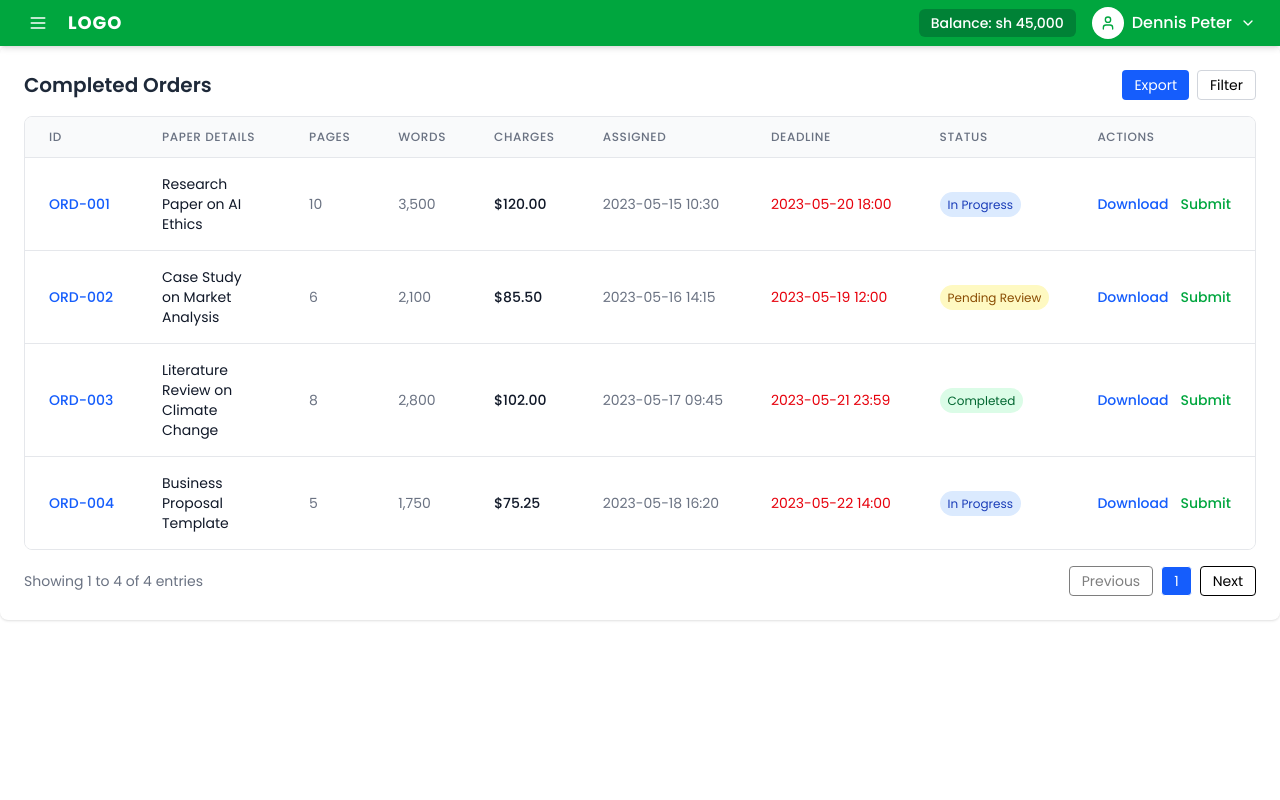
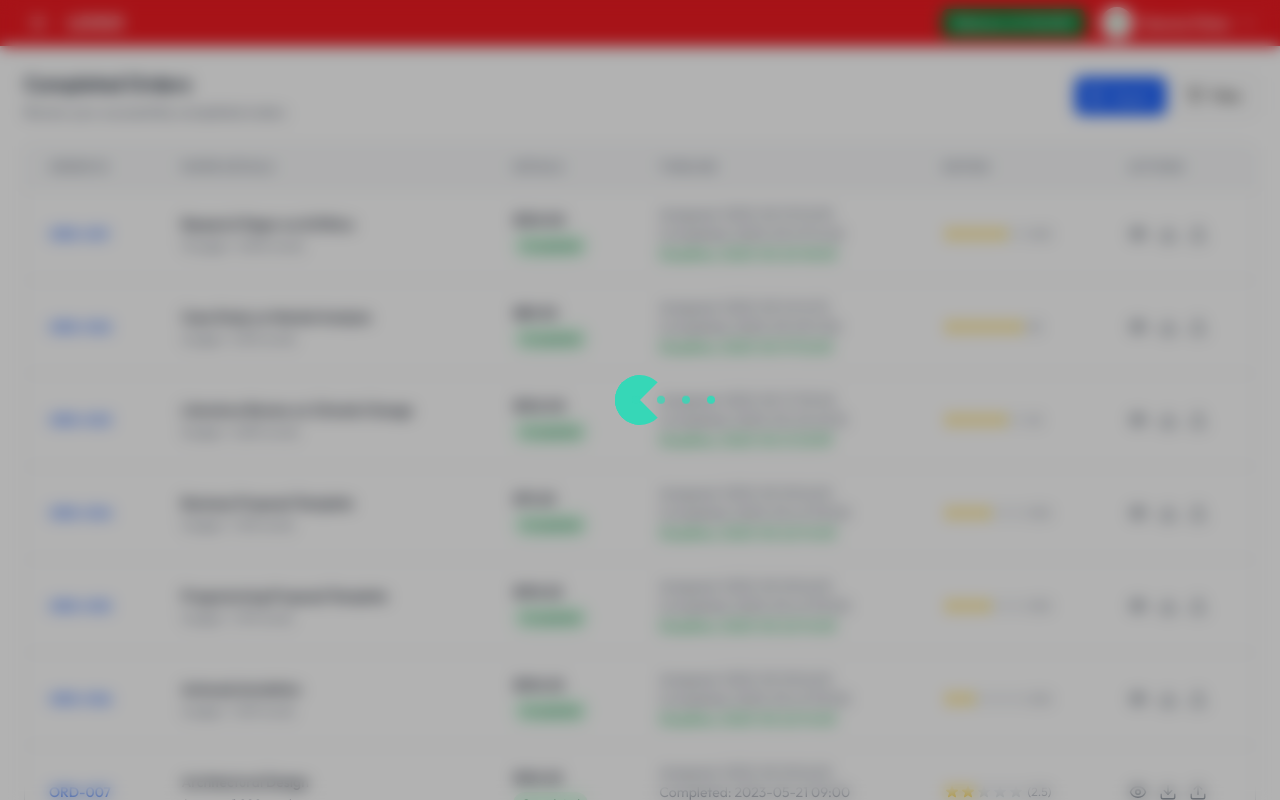
Before and after one commit to Ritahchanger/penpal, a Next.js app in the folder frontend/: page /user/dashboard/orders/completed in a window 1280 px wide. Shown: the top 800 px of the page. Built offline with nearby package versions, Linux system fonts and the light colour scheme.

Commit message:
Updates on the preloader

```diff
--- a/frontend/package.json
+++ b/frontend/package.json
@@ -12,7 +12,8 @@
     "lucide-react": "^0.503.0",
     "next": "15.3.1",
     "react": "^19.0.0",
-    "react-dom": "^19.0.0"
+    "react-dom": "^19.0.0",
+    "react-spinners": "^0.17.0"
   },
   "devDependencies": {
     "@tailwindcss/postcss": "^4",
--- a/frontend/src/app/globals.css
+++ b/frontend/src/app/globals.css
@@ -4,22 +4,33 @@
 :root {
   --background: #ffffff;
   --foreground: #171717;
+  --red: rgba(239, 28, 35);
+  --light-gray: rgb(242, 242, 242);
 }
-
-@media (prefers-color-scheme: dark) {
-  :root {
-    --background: #0a0a0a;
-    --foreground: #ededed;
-  }
-}
-
 @layer base {
   * {
     margin: 0;
     padding: 0;
     box-sizing: border-box;
-    font-family: "Poppins", sans-serif;
   }
+}
+body {
+  font-family: "Outfit", sans-serif;
+}
+
+::-webkit-scrollbar {
+  width: 3px;
+  height: 2px;
+}
+::-webkit-scrollbar-track {
+  /* background: #f1f1f1; */
+  background: #fff;
+}
+::-webkit-scrollbar-thumb {
+  background: #ff8c00;
+}
+::-webkit-scrollbar-thumb:hover {
+  background: #555;
 }
 
 .container {
--- a/frontend/src/app/user/dashboard/orders/completed/page.tsx
+++ b/frontend/src/app/user/dashboard/orders/completed/page.tsx
@@ -1,153 +1,170 @@
+"use client";
+
 import React from "react";
 
+import {
+  Eye,
+  Download,
+  Upload,
+  Filter,
+  FileDown,
+  ChevronLeft,
+  ChevronRight,
+} from "lucide-react";
+
+import { useRouter } from "next/navigation";
+
+import { orders } from "@/components/userDashboard/SampleOrders";
+
+import Loader from "@/components/userDashboard/Loader";
+
 const Page = () => {
-  // Dummy data
-  const orders = [
-    {
-      id: "ORD-001",
-      paperDetails: "Research Paper on AI Ethics",
-      pages: 10,
-      words: 3500,
-      charges: "$120.00",
-      timeAssigned: "2023-05-15 10:30",
-      deadline: "2023-05-20 18:00",
-      penalty: "$15/day",
-      status: "In Progress",
-    },
-    {
-      id: "ORD-002",
-      paperDetails: "Case Study on Market Analysis",
-      pages: 6,
-      words: 2100,
-      charges: "$85.50",
-      timeAssigned: "2023-05-16 14:15",
-      deadline: "2023-05-19 12:00",
-      penalty: "$10/day",
-      status: "Pending Review",
-    },
-    {
-      id: "ORD-003",
-      paperDetails: "Literature Review on Climate Change",
-      pages: 8,
-      words: 2800,
-      charges: "$102.00",
-      timeAssigned: "2023-05-17 09:45",
-      deadline: "2023-05-21 23:59",
-      penalty: "$12/day",
-      status: "Completed",
-    },
-    {
-      id: "ORD-004",
-      paperDetails: "Business Proposal Template",
-      pages: 5,
-      words: 1750,
-      charges: "$75.25",
-      timeAssigned: "2023-05-18 16:20",
-      deadline: "2023-05-22 14:00",
-      penalty: "$8/day",
-      status: "In Progress",
-    },
-  ];
-
+  const router = useRouter();
   return (
     <div className="p-6 bg-white rounded-lg shadow-sm">
-      <div className="mb-4 flex justify-between items-center">
-        <h2 className="text-xl font-semibold text-gray-800">Completed Orders</h2>
-        <div className="flex space-x-2">
-          <button className="px-3 py-1 bg-blue-600 text-white rounded text-sm hover:bg-blue-700 transition-colors">
+      <div className="mb-6 flex flex-col sm:flex-row justify-between items-start sm:items-center gap-4">
+        <div>
+          <h2 className="text-xl font-semibold text-gray-800">
+            Completed Orders
+          </h2>
+          <p className="text-sm text-gray-500 mt-1">
+            Review your successfully completed orders
+          </p>
+        </div>
+        <div className="flex flex-wrap gap-2">
+          <button className="flex items-center gap-2 px-3 py-2 bg-blue-600 text-white rounded-md text-sm hover:bg-blue-700 transition-colors">
+            <FileDown size={16} />
             Export
           </button>
-          <button className="px-3 py-1 border border-gray-300 rounded text-sm hover:bg-gray-50 transition-colors">
+          <button className="flex items-center gap-2 px-3 py-2 border border-gray-300 rounded-md text-sm hover:bg-gray-50 transition-colors">
+            <Filter size={16} />
             Filter
           </button>
         </div>
       </div>
 
       <div className="overflow-x-auto border border-gray-200 rounded-lg">
+
         <table className="min-w-full divide-y divide-gray-200">
+
           <thead className="bg-gray-50">
             <tr>
               <th className="px-6 py-3 text-left text-xs font-medium text-gray-500 uppercase tracking-wider">
-                Id
+                Order ID
               </th>
               <th className="px-6 py-3 text-left text-xs font-medium text-gray-500 uppercase tracking-wider">
                 Paper Details
               </th>
               <th className="px-6 py-3 text-left text-xs font-medium text-gray-500 uppercase tracking-wider">
-                Pages
+                Details
               </th>
               <th className="px-6 py-3 text-left text-xs font-medium text-gray-500 uppercase tracking-wider">
-                Words
+                Timeline
               </th>
               <th className="px-6 py-3 text-left text-xs font-medium text-gray-500 uppercase tracking-wider">
-                Charges
-              </th>
-              <th className="px-6 py-3 text-left text-xs font-medium text-gray-500 uppercase tracking-wider">
-                Assigned
-              </th>
-              <th className="px-6 py-3 text-left text-xs font-medium text-gray-500 uppercase tracking-wider">
-                Deadline
-              </th>
-              <th className="px-6 py-3 text-left text-xs font-medium text-gray-500 uppercase tracking-wider">
-                Status
+                Rating
               </th>
               <th className="px-6 py-3 text-left text-xs font-medium text-gray-500 uppercase tracking-wider">
                 Actions
               </th>
             </tr>
+
           </thead>
+
           <tbody className="bg-white divide-y divide-gray-200">
             {orders.map((order) => (
               <tr key={order.id} className="hover:bg-gray-50">
-                <td className="px-6 py-4 whitespace-nowrap text-sm font-medium text-blue-600">
-                  {order.id}
+                <td className="px-6 py-4 whitespace-nowrap">
+                  <div className="text-sm font-medium text-blue-600">
+                    {order.id}
+                  </div>
                 </td>
-                <td className="px-6 py-4 text-sm text-gray-900 max-w-xs">
-                  {order.paperDetails}
-                </td>
-                <td className="px-6 py-4 whitespace-nowrap text-sm text-gray-500">
-                  {order.pages}
-                </td>
-                <td className="px-6 py-4 whitespace-nowrap text-sm text-gray-500">
-                  {order.words.toLocaleString()}
-                </td>
-                <td className="px-6 py-4 whitespace-nowrap text-sm font-medium text-gray-900">
-                  {order.charges}
-                </td>
-                <td className="px-6 py-4 whitespace-nowrap text-sm text-gray-500">
-                  {order.timeAssigned}
-                </td>
-                <td className="px-6 py-4 whitespace-nowrap text-sm text-gray-500">
-                  <span
-                    className={
-                      new Date(order.deadline) < new Date()
-                        ? "text-red-600"
-                        : ""
-                    }
-                  >
-                    {order.deadline}
-                  </span>
+                <td className="px-6 py-4">
+                  <div className="text-sm font-medium text-gray-900">
+                    {order.paperDetails}
+                  </div>
+                  <div className="text-xs text-gray-500 mt-1">
+                    {order.pages} pages • {order.words.toLocaleString()} words
+                  </div>
                 </td>
                 <td className="px-6 py-4 whitespace-nowrap">
-                  <span
-                    className={`px-2 py-1 text-xs rounded-full ${
+                  <div className="text-sm text-gray-900 font-medium">
+                    {order.charges}
+                  </div>
+                  <div
+                    className={`text-xs mt-1 px-2 py-1 inline-flex rounded-full ${
                       order.status === "Completed"
                         ? "bg-green-100 text-green-800"
-                        : order.status === "In Progress"
-                        ? "bg-blue-100 text-blue-800"
-                        : "bg-yellow-100 text-yellow-800"
+                        : ""
                     }`}
                   >
                     {order.status}
-                  </span>
+                  </div>
                 </td>
-                <td className="px-6 py-4 whitespace-nowrap text-sm font-medium">
-                  <button className="text-blue-600 hover:text-blue-900 mr-3">
-                    Download
-                  </button>
-                  <button className="text-green-600 hover:text-green-900">
-                    Submit
-                  </button>
+                <td className="px-6 py-4">
+                  <div className="text-sm text-gray-500">
+                    <div>Assigned: {order.timeAssigned}</div>
+                    <div>Completed: {order.timeCompleted}</div>
+                    <div
+                      className={
+                        new Date(order.deadline) < new Date(order.timeCompleted)
+                          ? "text-red-600"
+                          : "text-green-600"
+                      }
+                    >
+                      Deadline: {order.deadline}
+                    </div>
+                  </div>
+                </td>
+                <td className="px-6 py-4 whitespace-nowrap">
+                  <div className="flex items-center">
+                    <div className="flex">
+                      {[...Array(5)].map((_, i) => (
+                        <svg
+                          key={i}
+                          className={`w-4 h-4 ${
+                            i < Math.floor(order.rating)
+                              ? "text-yellow-400"
+                              : "text-gray-300"
+                          }`}
+                          fill="currentColor"
+                          viewBox="0 0 20 20"
+                        >
+                          <path d="M9.049 2.927c.3-.921 1.603-.921 1.902 0l1.07 3.292a1 1 0 00.95.69h3.462c.969 0 1.371 1.24.588 1.81l-2.8 2.034a1 1 0 00-.364 1.118l1.07 3.292c.3.921-.755 1.688-1.54 1.118l-2.8-2.034a1 1 0 00-1.175 0l-2.8 2.034c-.784.57-1.838-.197-1.539-1.118l1.07-3.292a1 1 0 00-.364-1.118L2.98 8.72c-.783-.57-.38-1.81.588-1.81h3.461a1 1 0 00.951-.69l1.07-3.292z" />
+                        </svg>
+                      ))}
+                    </div>
+                    <span className="ml-1 text-xs text-gray-500">
+                      ({order.rating})
+                    </span>
+                  </div>
+                </td>
+                <td className="px-6 py-4 whitespace-nowrap text-right text-sm font-medium">
+                  <div className="flex items-center gap-3">
+                    <button
+                      onClick={() =>
+                        router.push(
+                          `/user/dashboard/orders/completed/${order.id}`
+                        )
+                      }
+                      className="text-gray-600 hover:text-blue-600 transition-colors"
+                      title="View details"
+                    >
+                      <Eye size={18} />
+                    </button>
+                    <button
+                      className="text-gray-600 hover:text-green-600 transition-colors"
+                      title="Download files"
+                    >
+                      <Download size={18} />
+                    </button>
+                    <button
+                      className="text-gray-600 hover:text-purple-600 transition-colors"
+                      title="Submit revision"
+                    >
+                      <Upload size={18} />
+                    </button>
+                  </div>
                 </td>
               </tr>
             ))}
@@ -155,25 +172,30 @@ const Page = () => {
         </table>
       </div>
 
-      <div className="mt-4 flex items-center justify-between">
+      <div className="mt-6 flex flex-col sm:flex-row items-center justify-between gap-4">
         <div className="text-sm text-gray-500">
-          Showing 1 to {orders.length} of {orders.length} entries
+          Showing <span className="font-medium">1</span> to{" "}
+          <span className="font-medium">{orders.length}</span> of{" "}
+          <span className="font-medium">{orders.length}</span> results
         </div>
-        <div className="flex space-x-2">
+        <div className="flex items-center gap-2">
           <button
-            className="px-3 py-1 border rounded text-sm disabled:opacity-50"
+            className="px-3 py-1 border rounded-md text-sm flex items-center gap-1 hover:bg-gray-50 disabled:opacity-50 disabled:cursor-not-allowed"
             disabled
           >
+            <ChevronLeft size={16} />
             Previous
           </button>
-          <button className="px-3 py-1 border rounded text-sm bg-blue-600 text-white">
+          <button className="px-3 py-1 border border-neutral-300 rounded-md text-sm bg-blue-600 text-white">
             1
           </button>
-          <button className="px-3 py-1 border rounded text-sm hover:bg-gray-50">
+          <button className="px-3 py-1 border border-neutral-300 rounded-md text-sm flex items-center gap-1 hover:bg-gray-50">
             Next
+            <ChevronRight size={16} />
           </button>
         </div>
       </div>
+      <Loader />
     </div>
   );
 };
--- /dev/null
+++ b/frontend/src/components/userDashboard/Loader.tsx
@@ -0,0 +1,31 @@
+// components/Loader.tsx
+"use client";
+
+import { useEffect, useState } from "react";
+import { PacmanLoader } from "react-spinners";
+
+export default function Loader() {
+  const [loading, setLoading] = useState(true);
+
+//   useEffect(() => {
+//     const handleStart = () => setLoading(true);
+//     const handleComplete = () => setLoading(false);
+//     window.addEventListener("routeChangeStart", handleStart);
+//     window.addEventListener("routeChangeComplete", handleComplete);
+//     window.addEventListener("routeChangeError", handleComplete);
+
+//     return () => {
+//       window.removeEventListener("routeChangeStart", handleStart);
+//       window.removeEventListener("routeChangeComplete", handleComplete);
+//       window.removeEventListener("routeChangeError", handleComplete);
+//     };
+//   }, []);
+
+//   if (!loading) return null;
+
+  return (
+    <div className="fixed inset-0 z-50 flex items-center justify-center bg-black/30 bg-opacity-50 backdrop-blur-sm">
+      <PacmanLoader color="#36d7b7" size={25} />
+    </div>
+  );
+}
--- /dev/null
+++ b/frontend/src/components/userDashboard/SampleOrders.tsx
@@ -0,0 +1,98 @@
+export const orders = [
+  {
+    id: "ORD-001",
+    paperDetails: "Research Paper on AI Ethics",
+    pages: 10,
+    words: 3500,
+    charges: "$120.00",
+    timeAssigned: "2023-05-15 10:30",
+    timeCompleted: "2023-05-19 14:45",
+    deadline: "2023-05-20 18:00",
+    status: "Completed",
+    rating: 4.5,
+  },
+  {
+    id: "ORD-002",
+    paperDetails: "Case Study on Market Analysis",
+    pages: 6,
+    words: 2100,
+    charges: "$85.50",
+    timeAssigned: "2023-05-16 14:15",
+    timeCompleted: "2023-05-18 11:30",
+    deadline: "2023-05-19 12:00",
+    status: "Completed",
+    rating: 5,
+  },
+  {
+    id: "ORD-003",
+    paperDetails: "Literature Review on Climate Change",
+    pages: 8,
+    words: 2800,
+    charges: "$102.00",
+    timeAssigned: "2023-05-17 09:45",
+    timeCompleted: "2023-05-20 22:15",
+    deadline: "2023-05-21 23:59",
+    status: "Completed",
+    rating: 4,
+  },
+  {
+    id: "ORD-004",
+    paperDetails: "Business Proposal Template",
+    pages: 5,
+    words: 1750,
+    charges: "$75.25",
+    timeAssigned: "2023-05-18 16:20",
+    timeCompleted: "2023-05-21 09:00",
+    deadline: "2023-05-22 14:00",
+    status: "Completed",
+    rating: 3.5,
+  },
+  {
+    id: "ORD-005",
+    paperDetails: "Programming Proposal Template",
+    pages: 5,
+    words: 1749,
+    charges: "$105.25",
+    timeAssigned: "2023-05-18 16:20",
+    timeCompleted: "2023-05-21 09:00",
+    deadline: "2023-05-22 14:00",
+    status: "Completed",
+    rating: 3.5,
+  },
+  {
+    id: "ORD-006",
+    paperDetails: "Autocad simulation",
+    pages: 6,
+    words: 1549,
+    charges: "$100.25",
+    timeAssigned: "2023-05-18 16:20",
+    timeCompleted: "2023-05-21 09:00",
+    deadline: "2023-05-22 14:00",
+    status: "Completed",
+    rating: 2.5,
+  },
+  {
+    id: "ORD-007",
+    paperDetails: "Architectural Design",
+    pages: 6,
+    words: 1800,
+    charges: "$120.25",
+    timeAssigned: "2023-05-18 16:20",
+    timeCompleted: "2023-05-21 09:00",
+    deadline: "2023-05-22 14:00",
+    status: "Completed",
+    rating: 2.5,
+  },
+  {
+    id: "ORD-008",
+    paperDetails: "Automotive Designs",
+    pages: 6,
+    words: 1800,
+    charges: "$120.25",
+    timeAssigned: "2023-05-18 16:20",
+    timeCompleted: "2023-05-21 09:00",
+    deadline: "2023-05-22 14:00",
+    status: "Completed",
+    rating: 2.5,
+  },
+];
--- a/frontend/src/components/useraccount/Navbar.tsx
+++ b/frontend/src/components/useraccount/Navbar.tsx
@@ -10,8 +10,8 @@ const Navbar = () => {
 
   return (
     <>
-      <header className="h-[46px] shadow-md fixed w-full top-0 bg-green-600 text-white z-50">
-        <div className="flex items-center justify-between h-full px-4 md:px-6 max-w-7xl mx-auto">
+      <header className="h-[46px] shadow-md fixed w-full top-0 bg-(background:--red) text-white z-50">
+        <div className="flex items-center justify-between h-full px-4 md:px-6  mx-auto">
           {/* Left section - Logo and menu toggle */}
           <div className="flex items-center space-x-4">
             <button
```
Also changed, not shown: frontend/src/app/user/dashboard/layout.tsx (+6 -2 lines), frontend/src/app/user/dashboard/orders/completed/[id]/page.tsx (added, +9 -0 lines), frontend/src/components/useraccount/Sidebar.tsx (+6 -4 lines), 1 other file (tests, documents, lock files or other folders).
